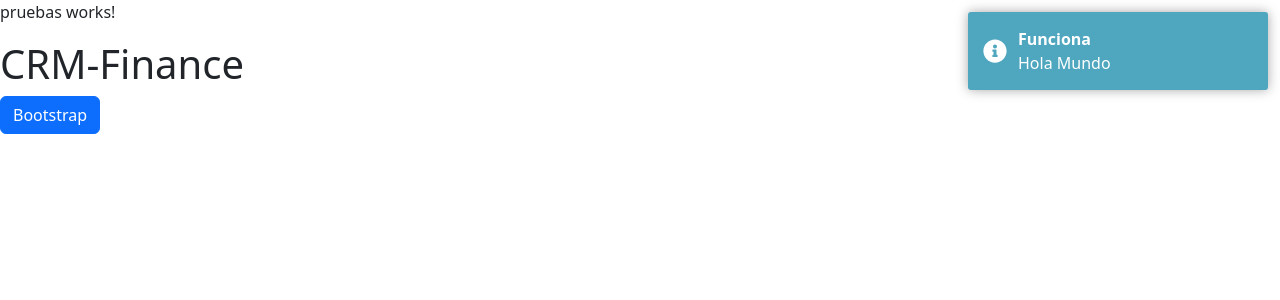
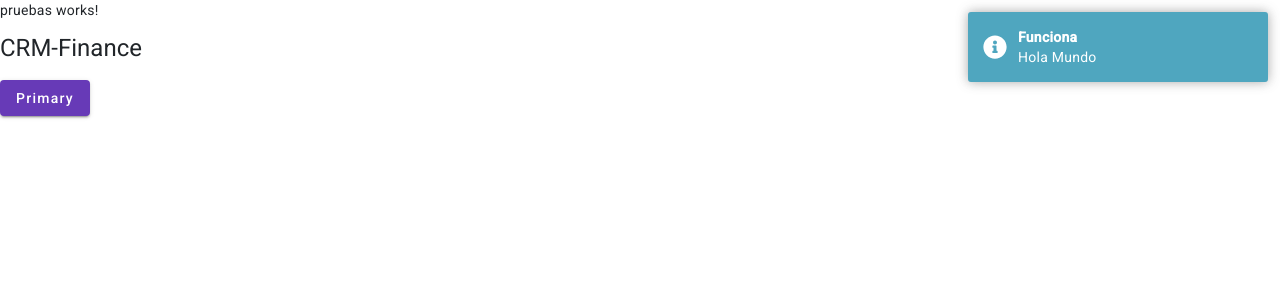
Before and after one commit to SamCodeMaster/CRM-Finance, an Angular app in the folder actividad-2-front/: page /pruebas in a window 1280 px wide. Shown: the top 300 px of the page. Built offline with nearby package versions, Linux system fonts and the light colour scheme.

Commit message:
agregado angular/material.

```diff
--- a/actividad-2-front/angular.json
+++ b/actividad-2-front/angular.json
@@ -25,6 +25,7 @@
               "src/assets"
             ],
             "styles": [
+              "@angular/material/prebuilt-themes/deeppurple-amber.css",
               "node_modules/bootstrap/dist/css/bootstrap.min.css",
               "node_modules/ngx-toastr/toastr.css",
               "src/styles.css"
@@ -88,6 +89,7 @@
               "src/assets"
             ],
             "styles": [
+              "@angular/material/prebuilt-themes/deeppurple-amber.css",
               "src/styles.css"
             ],
             "scripts": []
--- a/actividad-2-front/package.json
+++ b/actividad-2-front/package.json
@@ -11,10 +11,12 @@
   "private": true,
   "dependencies": {
     "@angular/animations": "^17.1.1",
+    "@angular/cdk": "^17.1.2",
     "@angular/common": "^17.1.0",
     "@angular/compiler": "^17.1.0",
     "@angular/core": "^17.1.0",
     "@angular/forms": "^17.1.0",
+    "@angular/material": "^17.1.2",
     "@angular/platform-browser": "^17.1.0",
     "@angular/platform-browser-dynamic": "^17.1.0",
     "@angular/router": "^17.1.0",
--- a/actividad-2-front/src/app/app.config.ts
+++ b/actividad-2-front/src/app/app.config.ts
@@ -4,6 +4,7 @@
 import { routes } from './app.routes';
 import { provideToastr } from 'ngx-toastr';
 import { provideAnimations } from '@angular/platform-browser/animations';
+import { provideAnimationsAsync } from '@angular/platform-browser/animations/async';
 
 
 
@@ -11,6 +12,6 @@
   providers: [
     provideToastr(),
     provideRouter(routes),
-    provideAnimations(),
+    provideAnimations(), provideAnimationsAsync(),
   ]
 };
--- a/actividad-2-front/src/app/pruebas/pruebas.component.html
+++ b/actividad-2-front/src/app/pruebas/pruebas.component.html
@@ -1,3 +1,4 @@
 <p>pruebas works!</p>
 <h1>CRM-Finance</h1>
-<button class="btn btn-primary">Bootstrap</button>
+<!--<button class="btn btn-primary">Bootstrap</button>-->
+<button mat-raised-button color="primary">Primary</button>
--- a/actividad-2-front/src/app/pruebas/pruebas.component.ts
+++ b/actividad-2-front/src/app/pruebas/pruebas.component.ts
@@ -1,10 +1,11 @@
 import { Component, inject } from '@angular/core';
 import { ToastrService } from 'ngx-toastr';
+import {MatButtonModule} from '@angular/material/button';
 
 @Component({
   selector: 'app-pruebas',
   standalone: true,
-  imports: [],
+  imports: [MatButtonModule],
   templateUrl: './pruebas.component.html',
   styleUrl: './pruebas.component.css'
 })
--- a/actividad-2-front/src/index.html
+++ b/actividad-2-front/src/index.html
@@ -6,8 +6,10 @@
   <base href="/">
   <meta name="viewport" content="width=device-width, initial-scale=1">
   <link rel="icon" type="image/x-icon" href="favicon.ico">
+  <link href="https://fonts.googleapis.com/css2?family=Roboto:wght@300;400;500&display=swap" rel="stylesheet">
+  <link href="https://fonts.googleapis.com/icon?family=Material+Icons" rel="stylesheet">
 </head>
-<body>
+<body class="mat-typography">
   <app-root></app-root>
 </body>
 </html>
--- a/actividad-2-front/src/styles.css
+++ b/actividad-2-front/src/styles.css
@@ -1,2 +1,4 @@
 /* You can add global styles to this file, and also import other style files */
 @import 'ngx-toastr/toastr';
+html, body { height: 100%; }
+body { margin: 0; font-family: Roboto, "Helvetica Neue", sans-serif; }
```
Also changed, not shown: 1 other file (tests, documents, lock files or other folders).
